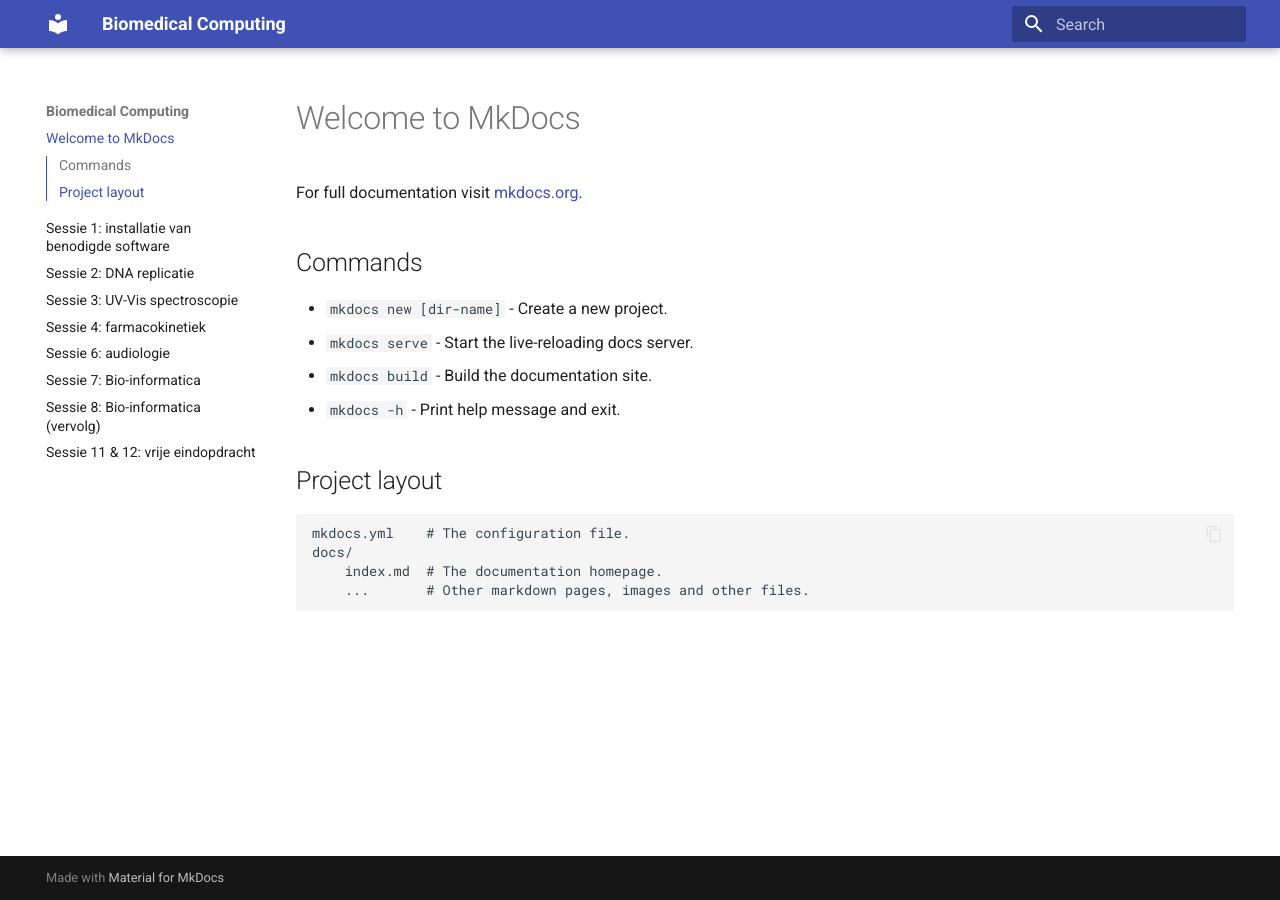
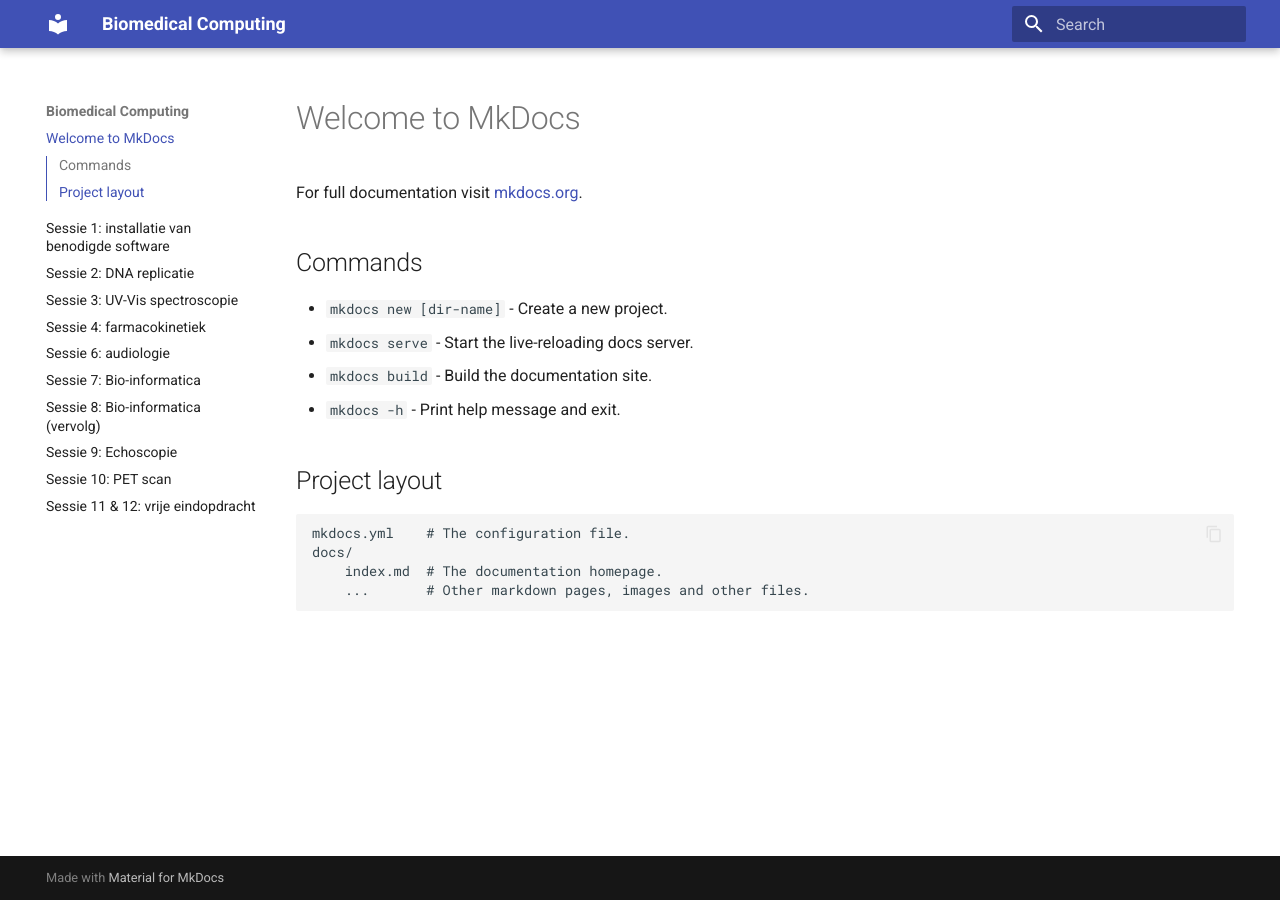
Before and after one commit to NatuurkundePracticumAmsterdam/biomedicalcomputing, an MkDocs documentation site: the page built from docs/index.md, in a window 1280 px wide. Built offline with MkDocs 1.6.1 and Material for MkDocs 9.7.7, drawn with Linux system fonts in a browser that asks for light colours.

Commit message:
Lege sessies beeldvorming toegevoegd

```diff
--- /dev/null
+++ b/docs/echoscopie.md
@@ -0,0 +1 @@
+# Sessie 9: Echoscopie
--- /dev/null
+++ b/docs/pet-scan.md
@@ -0,0 +1 @@
+# Sessie 10: PET scan
--- a/mkdocs.yml
+++ b/mkdocs.yml
@@ -63,6 +63,8 @@ nav:
   - hoortest.md
   - bio-informatica.md
   - bio-informatica-vervolg.md
+  - echoscopie.md
+  - pet-scan.md
   - eindopdracht.md
 
 extra:
```
